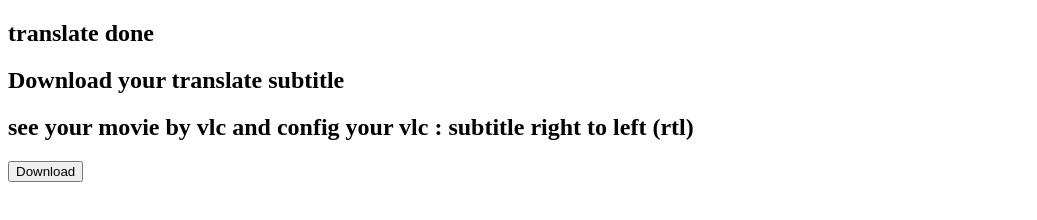
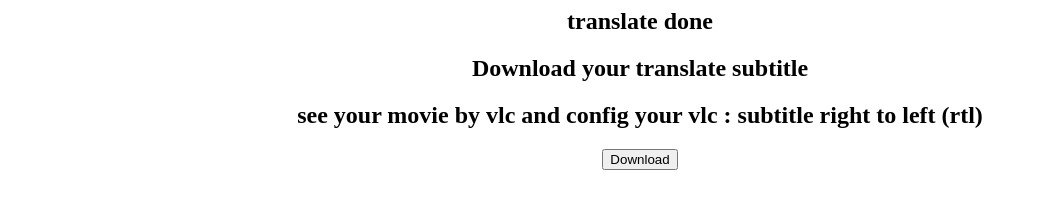
Before and after one commit to AbolfazlByte/ConsoleApplication1, a plain HTML site: page Subtitle_Translator/templates/download.html in a window 1280 px wide. Shown: the whole page, without its empty margins (0-1037 px from the left). Drawn offline with Linux system fonts and the light colour scheme.

Commit message:
text align center

```diff
--- a/Subtitle_Translator/templates/download.html
+++ b/Subtitle_Translator/templates/download.html
@@ -1,6 +1,10 @@
-<!doctype html>
     <title>Download page</title>
-    <h2>translate done</h2>
-    <h2>Download your translate subtitle</h2>
-    <h2>see your movie by vlc and config your vlc : subtitle right to left (rtl)</h2>
-    <a href="/return-files/{{value}}" target="blank"><button class='btn btn-default'>Download</button></a>
+    <style>
+        body {text-align: center;}
+    </style>
+    <body>
+        <h2>translate done</h2>
+        <h2>Download your translate subtitle</h2>
+        <h2>see your movie by vlc and config your vlc : subtitle right to left (rtl)</h2>
+        <a href="/return-files/{{value}}" target="blank"><button class='btn btn-default'>Download</button></a>
+    </body>
```
Also changed, not shown: Subtitle_Translator/templates/upload.html (+4 -2 lines).
